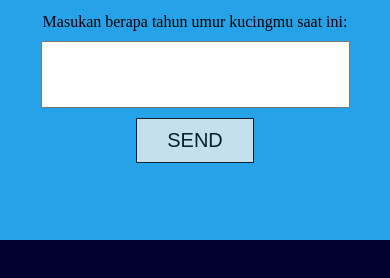
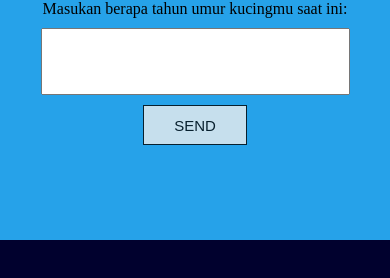
Before and after one commit to agusTrih/exercise12-no3, a plain HTML site: page index.html in a window 390 px wide. Shown: the part 182-460 px from the top of the page. Drawn offline with Linux system fonts and the light colour scheme.

Commit message:
i fix send button so responsive in xiaomi redmi 4a

```diff
--- a/style.css
+++ b/style.css
@@ -21,12 +21,16 @@ input {
     margin: 10px;
 }
 button {
-    font-size: 20px;
-    padding: 10px 30px;
+    font-size: 15px;
+    padding: 5px 30px;
     cursor: pointer;
     opacity: 0.8;
     border: 1px solid black;
+    margin-bottom: 30px;
+    min-height: 40px;
+    min-width: 40px;
 }
+
 button:hover {
     opacity: 1;
 }
```
